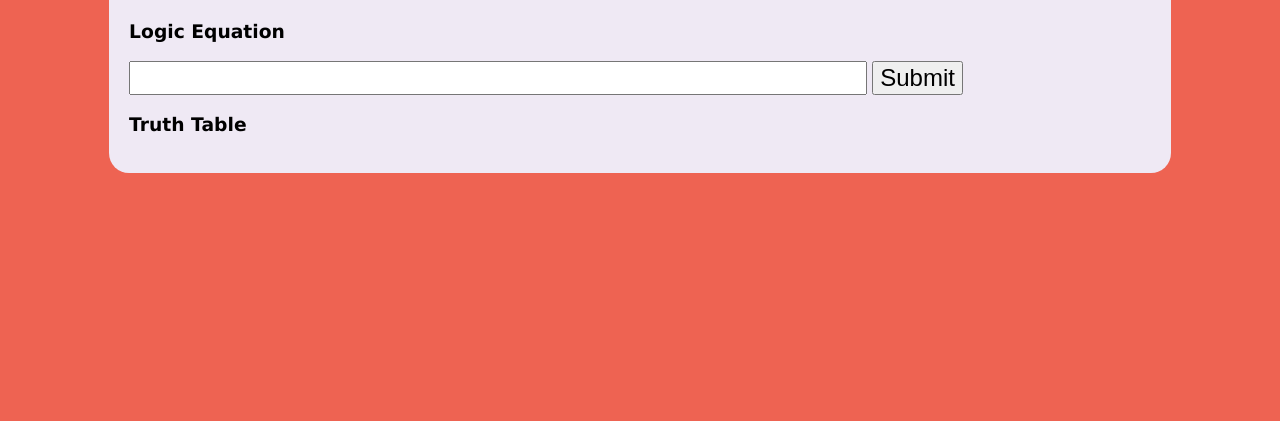
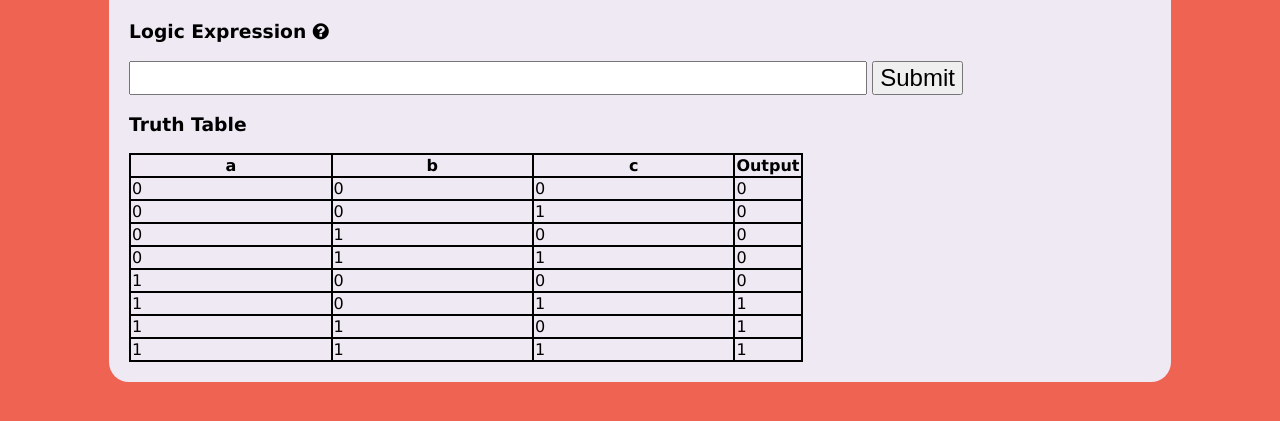
Before and after one commit to sam-james-harding/sam-james-harding.github.io, a plain HTML site: page pages/truth-tables.html in a window 1280 px wide. Both pictures are taken after a click on the input 917 px from the left and 264 px from the top of the page. Shown: the part 187-608 px from the top of the page. Drawn offline with Linux system fonts and the light colour scheme.

Commit message:
Refactored for different function style

```diff
--- a/javascript/truth-tables.js
+++ b/javascript/truth-tables.js
@@ -2,23 +2,18 @@
 const equationEntry = document.getElementById("logic-equation-entry");
 const outputArea = document.getElementById("truth-table-output")
 
-//output functions
-function emptyOutput() {outputArea.innerHTML = "<em>No truth table generated.</em>";}
-function errorOutput() {outputArea.innerHTML = "<em>Error in equation - truth table could not be generated.</em>";}
+//utility functions
+function truthTableInputsArray(nRows, nCols) {
+    // create an empty array of the correct dimensions
+    let inputValues = new Array(nRows).fill(0).map(() => new Array(nCols).fill(0));
 
-function buildTruthTable(variables, func) {
-    //calculate truth table sizes
-    const nCols = variables.length;
-    const nRows = 2**(variables.length);
-
-    //create and fill out input data of alternating trues and falses
-    let tableValues = new Array(nRows).fill(0).map(() => new Array(nCols).fill(0));
-    function fillTable(startRow, endRow, column) {
-        let lowerTop = (endRow - startRow - 1)/2 + startRow
+    //recursive function to fill out alternating trues and falses
+    fillTable = (startRow, endRow, column) => {
+        let lowerTop = (endRow - startRow - 1)/2 + startRow;
 
         for (let i = startRow; i <= endRow; i++) {
-            if (i <= lowerTop) tableValues[i][column] = false;
-            else tableValues[i][column] = true;
+            if (i <= lowerTop) inputValues[i][column] = false;
+            else inputValues[i][column] = true;
         }
 
         if (column < nCols-1) {
@@ -28,39 +23,87 @@ function buildTruthTable(variables, func) {
     }
     fillTable(0, nRows-1, 0);
 
-    //create table html
-    tableHTML = ""
+    return inputValues;
+}
 
-    //create table header
-    header = "";
-    for (let i = 0; i < nCols; i++) {
-        header += `<th>${variables[i]}</th>`
-    }
-    header += `<th>Output</th>`
-    tableHTML += `<tr>${header}</tr>`;
+function createTableHTML(header, rows) {
+    rowReducer = (tagType) => (incompleteRow, nextVal) =>
+        incompleteRow + `<${tagType}>${nextVal}</${tagType}>`;
 
-    //create table rows
-    for (let i = 0; i < nRows; i++) {
-        row = "";
-        result = func(...tableValues[i]);
+    tableReducer = (incompleteTable, nextRow) => incompleteTable + `<tr>${nextRow}</tr>`;
 
-        for (let j = 0; j < nCols; j++)
-            row += `<td>${tableValues[i][j] ? 1 : 0}</td>`;
-        row += `<td>${result ? 1 : 0}</td>`;
+    tableRows = `<tr>${header.reduce(rowReducer("th"), "")}</tr>`
+    tableRows += rows.map(
+        (row) => `<tr>${row.reduce(rowReducer("td"), "")}</tr>`
+    ).join("");
 
-        tableHTML += `<tr>${row}</tr>`;
+    tableHTML = `<table id="truth-table">${tableRows}</table>`;
+
+    return tableHTML;
+}
+
+//output functions
+function emptyOutput() {outputArea.innerHTML = "<em>No truth table generated.</em>";}
+function errorOutput() {outputArea.innerHTML = "<em>Error in equation - truth table could not be generated.</em>";}
+
+// takes the variable names and logic function and renders the truth table
+function buildTruthTable(variables, func) {
+    //calculate truth table sizes
+    const nCols = variables.length;
+    const nRows = 2**(variables.length);
+
+    //create and fill out input data of alternating trues and falses
+    let inputValues = truthTableInputsArray(nRows, nCols);
+
+    //apply function to each row and construct rows of table
+    let tableRows = [];
+    for (let inputRow of inputValues) {
+        let funcArg = {};
+        for (let i = 0; i < variables.length; i++) funcArg[variables[i]] = inputRow[i];
+        const result = func(funcArg);
+
+        tableRows.push(
+            inputRow.map((val) => val ? 1 : 0).concat(result ? 1 : 0)
+        );
     }
 
-    tableHTML = `<table id="truth-table">${tableHTML}</table>`;
-
-    outputArea.innerHTML = tableHTML;
+    //format array of values into html
+    outputArea.innerHTML = createTableHTML(variables.concat(["Output"]), tableRows);
 }
 
-//listener
+//parser
+
+// logic functions (representing part or whole of a logical expression) will be formatted as such:
+// function XXXX (map with argument names as keys) {operation on values at those map key's values}
+// this means all arguments can be passed to constituent functions, and only relevant arguments
+// will be used.
+
+function getAllInputs(logicExpr) {
+    //matches all input names
+    const inputFinder = /[^\(\)\+\*\~\^]+/g;
+    const results = logicExpr.matchAll(inputFinder);
+
+    //extracts names and removes duplicate names
+    return [...new Set([...results].map((match) => match[0]))]
+}
+
+function combineLogicFuncs(func1, func2, op) {
+    if (op == "*") return (args) => func1(args) && func2(args);
+    else if (op == "+") return (args) => func1(args) || func2(args);
+    else if (op == "^") return (args) => func1(args) !== func2(args);
+    else if (op == "~") return (args) => !func1(args);
+}
+
+function parseToLogicFunction(logicExpr) {
+
+}
+
+//listener to submit button
 function onEquationSubmit() {
-    outputArea.innerText = equationEntry.value;
+    buildTruthTable(["a", "b", "c"], ({"a":a, "b":b, "c":c}) => (a && (b || c)));
+    const logicExpr = equationEntry.value.replace(/ /g, ''); //gets expression and removes whitespace
+    const inputNames = getAllInputs(logicExpr);
 }
 
 //startup
 emptyOutput();
-buildTruthTable(["a", "b", "c"], (a, b, c) => (a && (b || c)));
--- a/pages/truth-tables.html
+++ b/pages/truth-tables.html
@@ -7,6 +7,8 @@
     <link rel="stylesheet" href="../css/base.css">
     <link rel="stylesheet" href="../css/navbar.css">
     <link rel="stylesheet" href="../css/truth-tables.css">
+
+    <link rel="stylesheet" href="https://cdnjs.cloudflare.com/ajax/libs/font-awesome/4.7.0/css/font-awesome.min.css">
 
     <link rel="shortcut icon" type="image/x-icon" href="../favicon.ico?" />
 
@@ -22,7 +24,11 @@
 
     <div class="content">
 
-    <h3>Logic Equation</h3>
+    <h3>
+        Logic Expression
+        <i title="Input a logic expression (consisting of inputs (text i.e. a, z, light), brackets, + (OR), * (AND), ~(NOT), and ^ (XOR)."
+        class="fa fa-question-circle"></i>
+    </h3>
     <input type="text" id="logic-equation-entry" size=50>
     <input type="submit" id="generate-button" onclick="onEquationSubmit()">
 
```
